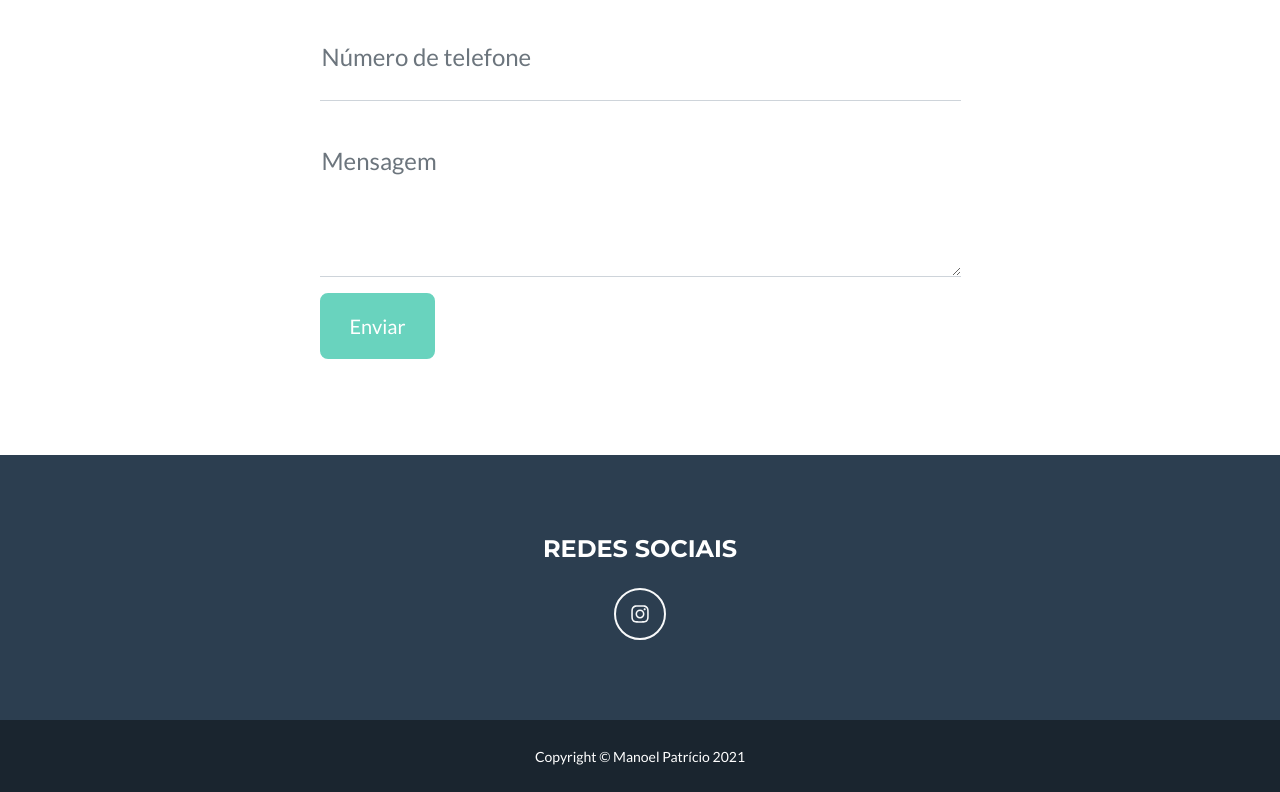
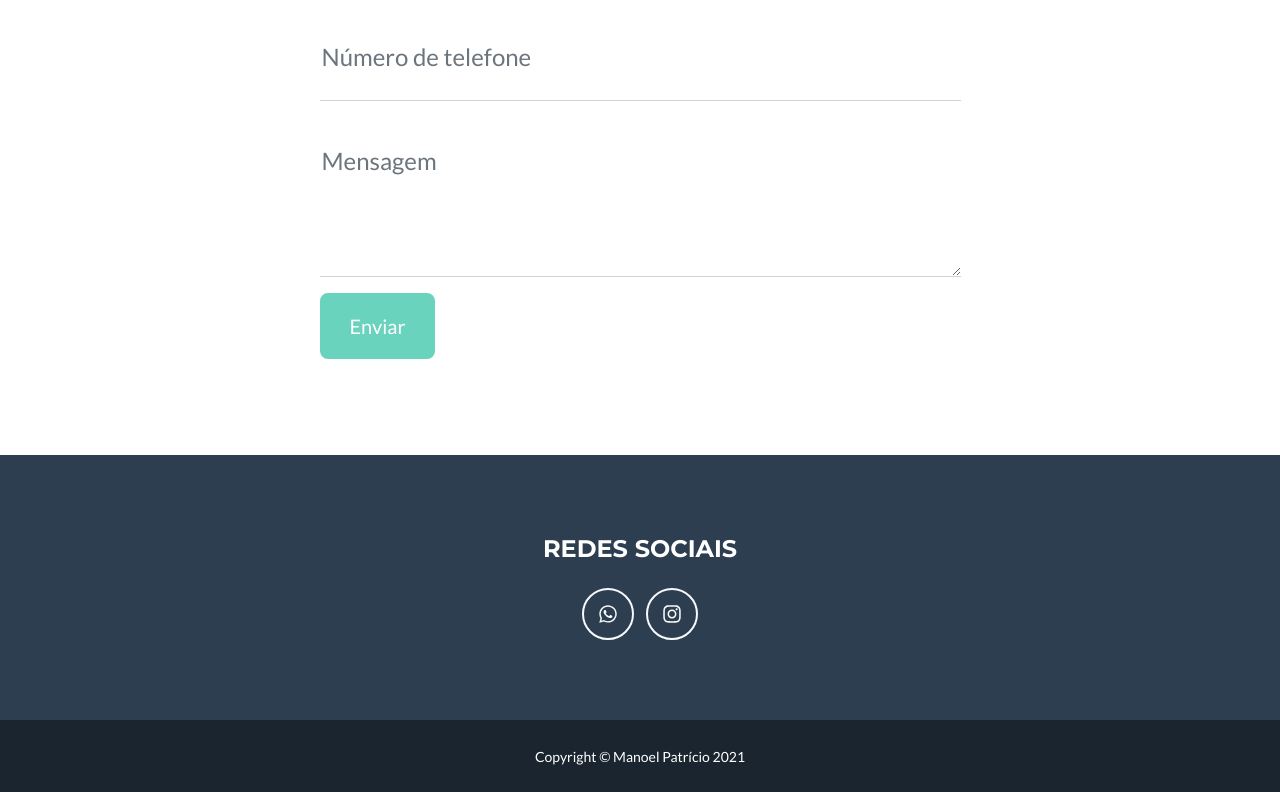
Before and after one commit to luizarilo/durvalpaiva, a plain HTML site: page index.html in a window 1280 px wide. Shown: the part 3920-4712 px from the top of the page. Drawn offline with nearby package versions, Linux system fonts and the light colour scheme.

Commit message:
Inserção da rede social whatsapp

```diff
--- a/index.html
+++ b/index.html
@@ -233,7 +233,7 @@
                         <h4 class="text-uppercase mb-4">Redes sociais</h4>
                         <!-- <a class="btn btn-outline-light btn-social mx-1" href="#!"><i class="fab fa-fw fa-facebook-f"></i></a> -->
                         <!-- <a class="btn btn-outline-light btn-social mx-1" href="#!"><i class="fab fa-fw fa-twitter"></i></a> -->
-                        <!-- <a class="btn btn-outline-light btn-social mx-1" href="#!"><i class="fab fa-fw fa-linkedin-in"></i></a> -->
+                        <a class="btn btn-outline-light btn-social mx-1" href="https://wa.me/558487614414?text=Eu%20tenho%20interesse%20em%20saber%20sobre%20seus%20desenhos!"><i class="fab fa-fw fa-whatsapp"></i></a>
                         <a class="btn btn-outline-light btn-social mx-1" href="https://instagram.com/manoelpatricio3?utm_medium=copy_link"><i class="fab fa-fw fa-instagram"></i></a>
                     </div>
                     <!-- Footer About Text-->
```
